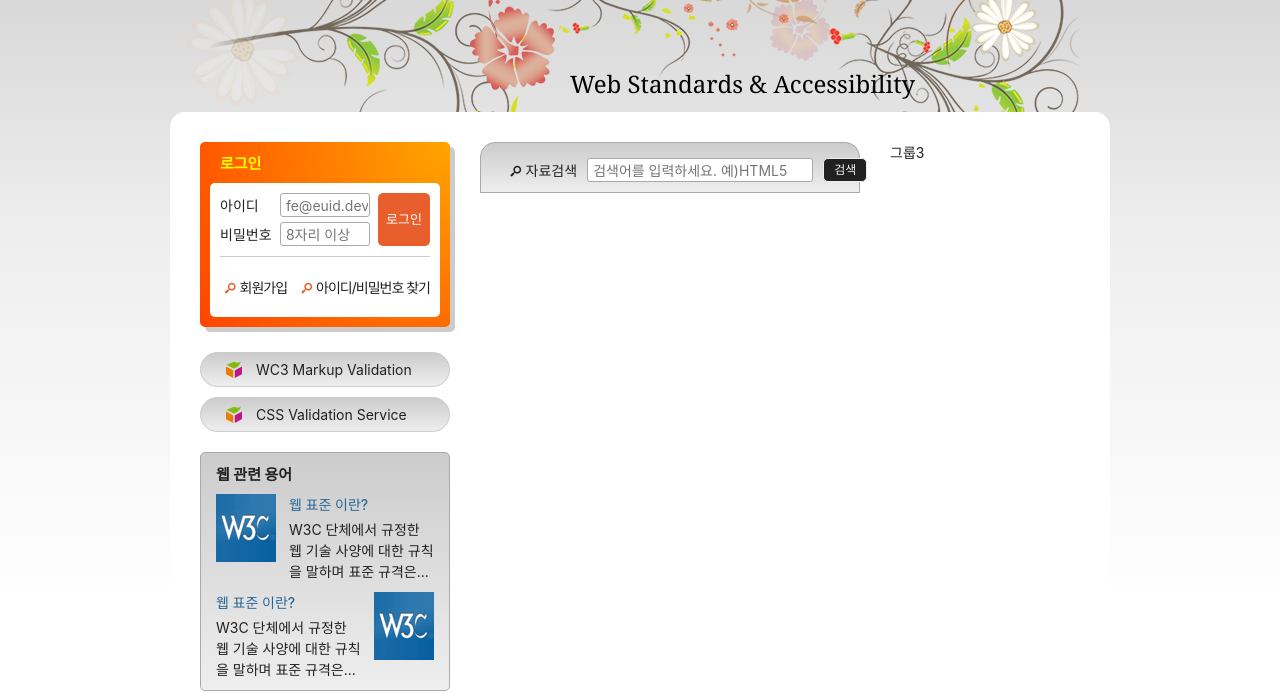
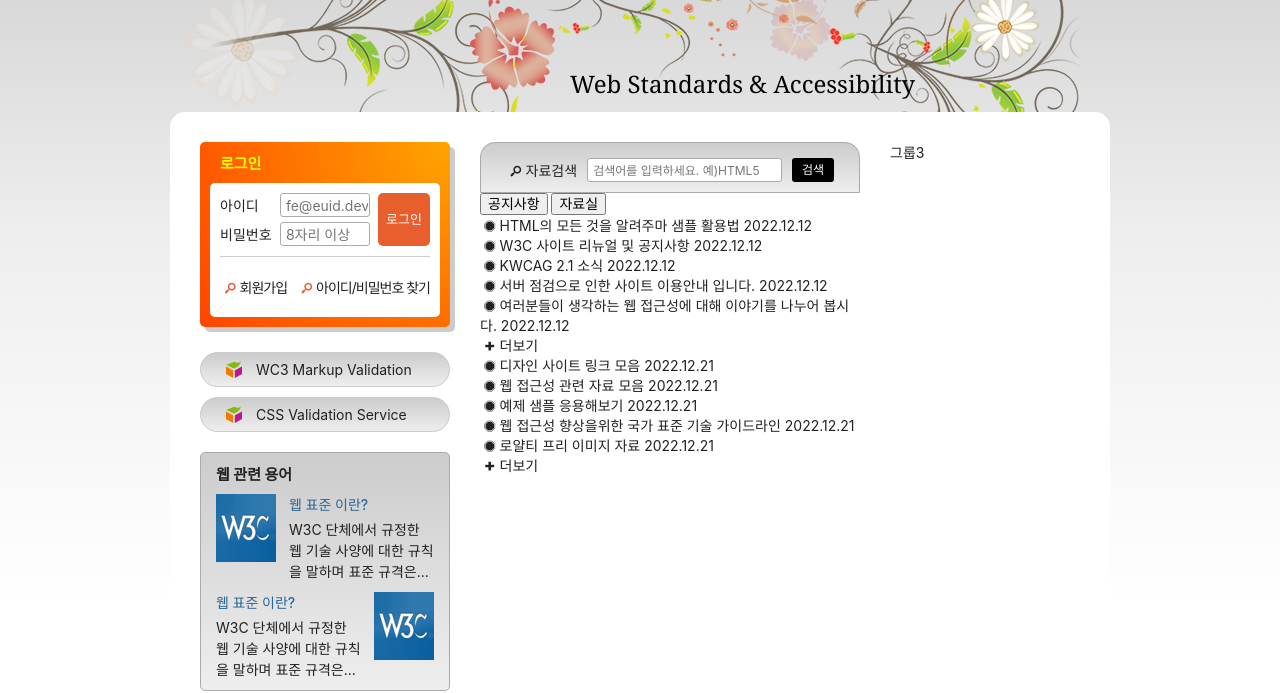
Before and after one commit to imironjin/HTML5, a plain HTML site: page index.html in a window 1280 px wide. Shown: the part 135-828 px from the top of the page. Drawn offline with Linux system fonts and the light colour scheme; a web font is replaced by a local one.

Commit message:
적절한 링크텍스트를 위해 aria-lablledby 속성 추가

```diff
--- a/index.html
+++ b/index.html
@@ -211,6 +211,66 @@
           </div>
         </fieldset>
       </form>
+
+      <div class="board">
+        <div class="tab-list" role="tablist">
+          <button type="button" class="tab" role="tab" aria-selected="true" aria-controls="notice" id="noticeButton">공지사항</button>
+          <button type="button" class="tab" role="tab" aria-selected="false" aria-controls="archive" id="archiveButton">자료실</button>
+        </div>
+
+        <div class="notice tab-panel" role="tabpanel" id="notice" aria-labelledby="noticeButton">
+          <ul class="board-list">
+            <li>
+              <a class="icon-stop" href="/">HTML의 모든 것을 알려주마 샘플 활용법</a>
+              <time datetime="2022-12-12T13:53:45">2022.12.12</time>
+            </li>
+            <li>
+              <a class="icon-stop" href="/">W3C 사이트 리뉴얼 및 공지사항</a>
+              <time datetime="2022-12-12T13:53:45">2022.12.12</time>
+            </li>
+            <li>
+              <a class="icon-stop" href="/">KWCAG 2.1 소식</a>
+              <time datetime="2022-12-12T13:53:45">2022.12.12</time>
+            </li>
+            <li>
+              <a class="icon-stop" href="/">서버 점검으로 인한 사이트 이용안내 입니다.</a>
+              <time datetime="2022-12-12T13:53:45">2022.12.12</time>
+            </li>
+            <li>
+              <a class="icon-stop" href="/">여러분들이 생각하는 웹 접근성에 대해 이야기를 나누어 봅시다.</a>
+              <time datetime="2022-12-12T13:53:45">2022.12.12</time>
+            </li>
+          </ul>
+          <a href="/" class="board-more icon-plus" aria-labelledby="noticeButton">더보기</a>
+        </div>
+
+        <div class="archive tab-panel" role="tabpanel" id="archive" aria-labelledby="archiveButton">
+          <ul class="board-list">
+            <li>
+              <a class="icon-stop" href="/">디자인 사이트 링크 모음</a>
+              <time datetime="2022-12-21T13:53:45">2022.12.21</time>
+            </li>
+            <li>
+              <a class="icon-stop" href="/">웹 접근성 관련 자료 모음</a>
+              <time datetime="2022-12-21T13:53:45">2022.12.21</time>
+            </li>
+            <li>
+              <a class="icon-stop" href="/">예제 샘플 응용해보기</a>
+              <time datetime="2022-12-21T13:53:45">2022.12.21</time>
+            </li>
+            <li>
+              <a class="icon-stop" href="/">웹 접근성 향상을위한 국가 표준 기술 가이드라인</a>
+              <time datetime="2022-12-21T13:53:45">2022.12.21</time>
+            </li>
+            <li>
+              <a class="icon-stop" href="/">로얄티 프리 이미지 자료</a>
+              <time datetime="2022-12-21T13:53:45">2022.12.21</time>
+            </li>
+          </ul>
+          <a href="/" class="board-more icon-plus" aria-labelledby="archiveButton">더보기</a>
+        </div>
+      </div>
+
     </div>
     <div class="group group3">그룹3</div>
   </main>
--- a/styles/style.css
+++ b/styles/style.css
@@ -506,7 +506,8 @@
 }
 
 .form-group-label {
-  white-space: nowrap;
+  /* white-space: nowrap; */
+  flex-shrink: 0;
   margin-right: 10px;
 }
 
@@ -516,12 +517,15 @@
   height: 24px;
   padding: 1px 1px 1px 5px;
   flex-grow: 1;
+  width: 100%;
+  font-size: 1.2rem;
   /* min-width: 0;
   max-width: 100%; */
 }
 
 .search-button {
-  white-space: nowrap;
+  /* white-space: nowrap; */
+  flex-shrink: 0;
   background-color: #000;
   color: #fff;
   height: 24px;
@@ -529,13 +533,6 @@
   border-radius: 3px;
   padding: 0 10px;
   font-size: 1.2rem;
-}
-
-.button-fill {
-  background-color: #212121;
-  color: #eee;
-  border: 1px solid;
-  border-radius: 5px;
 }
 
 /* 슬로건 */
```
